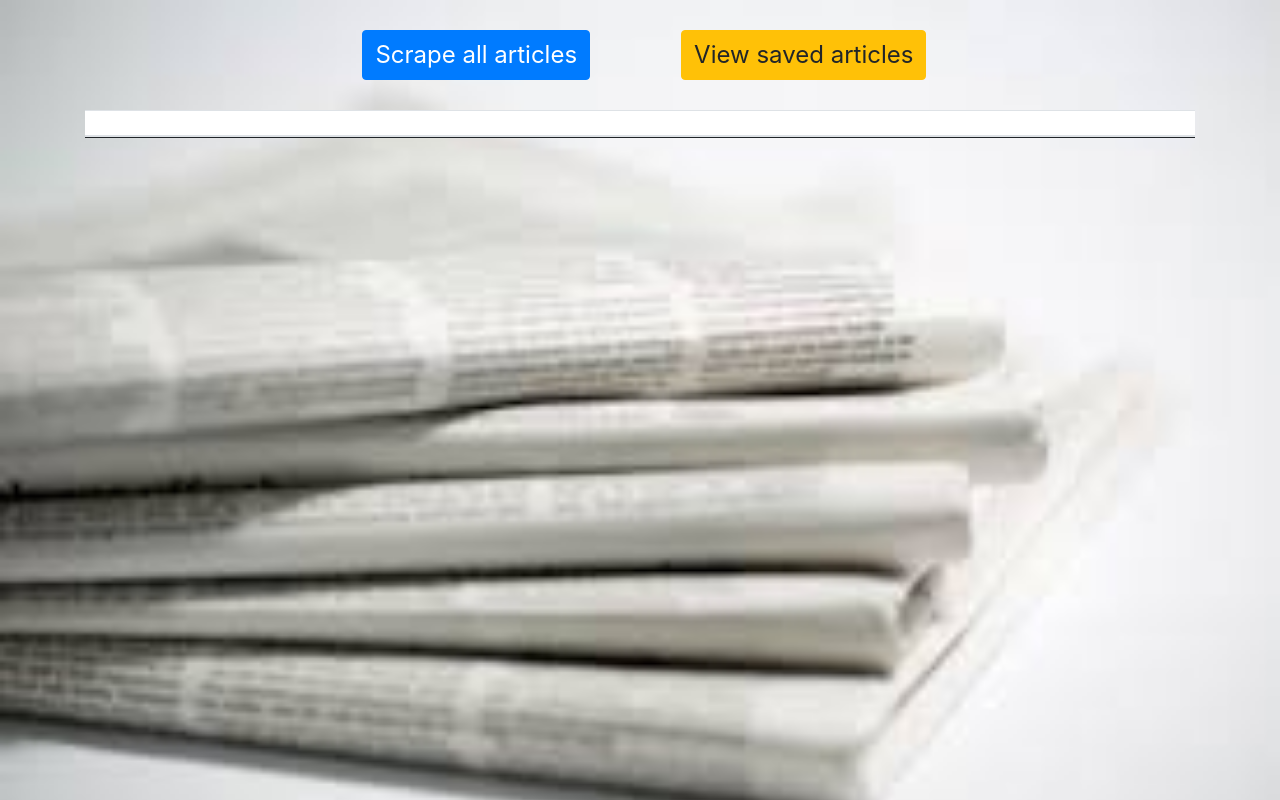
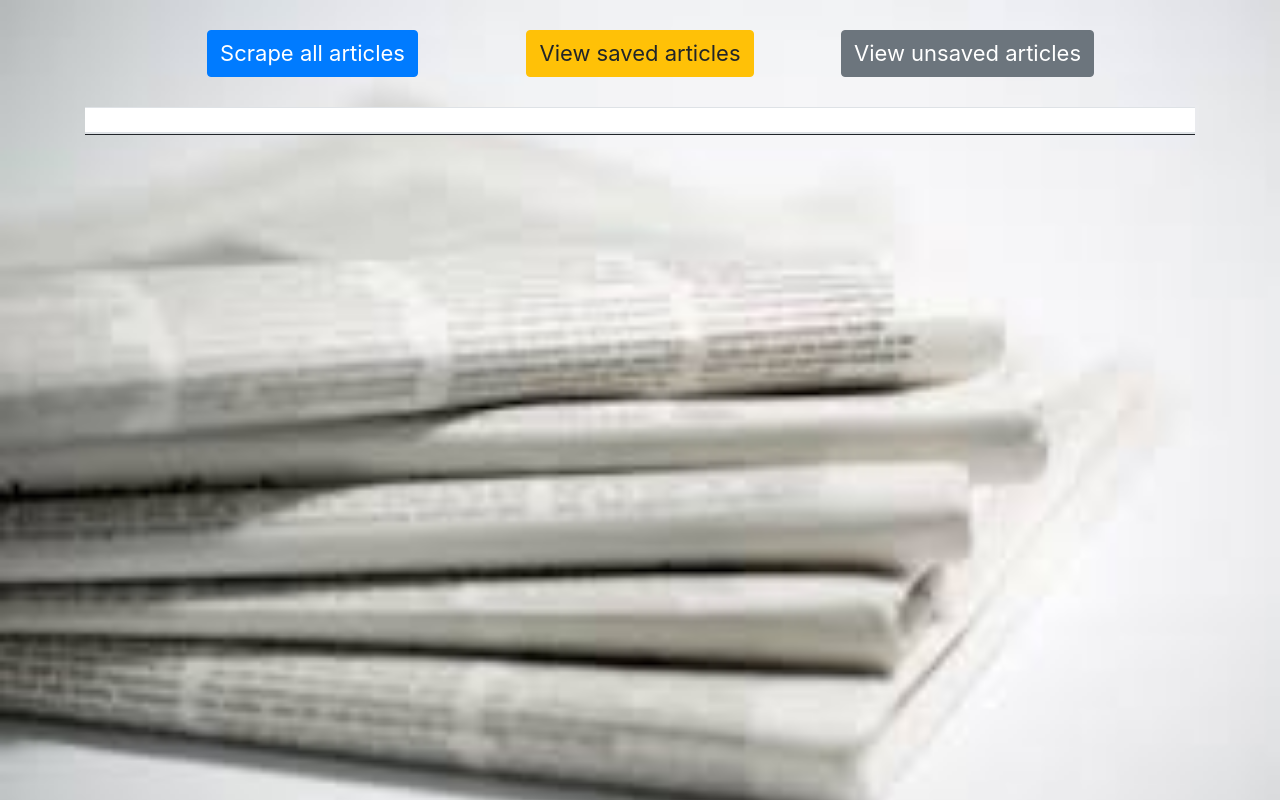
Before and after one commit to gistewart/News-Scraper, a website: page public/index.html in a window 1280 px wide. Drawn offline with nearby package versions, Linux system fonts and the light colour scheme.

Commit message:
adds View unsaved articles button and code

```diff
--- a/public/css/style.css
+++ b/public/css/style.css
@@ -26,8 +26,9 @@
 }
 
 #scrape-articles,
-#saved-articles {
-  font-size: 24px;
+#saved-articles,
+#unsaved-articles {
+  font-size: 22px;
   padding: 0px important!;
 }
 
--- a/public/index.html
+++ b/public/index.html
@@ -26,6 +26,9 @@
             </div>
             <div class="col-md-3">
                 <button class="btn btn-warning" id="saved-articles">View saved articles</button>
+            </div>
+            <div class="col-md-3">
+                <button class="btn btn-secondary" id="unsaved-articles">View unsaved articles</button>
             </div>
         </div>
         </table>
--- a/public/js/app.js
+++ b/public/js/app.js
@@ -37,6 +37,13 @@ $(document).ready(function() {
   }
 
   // When a Save Article button is clicked
+  $(document).on("click", "#unsaved-articles", function(data) {
+    $.getJSON("/unsaved", function(data) {
+      displayArticles(data);
+    });
+  });
+
+  // When the 'View unsaved articles' button is clicked
   $(document).on("click", ".save-article-btn", function(data) {
     var thisID = $(this).attr("article-id");
     $.ajax({
```
